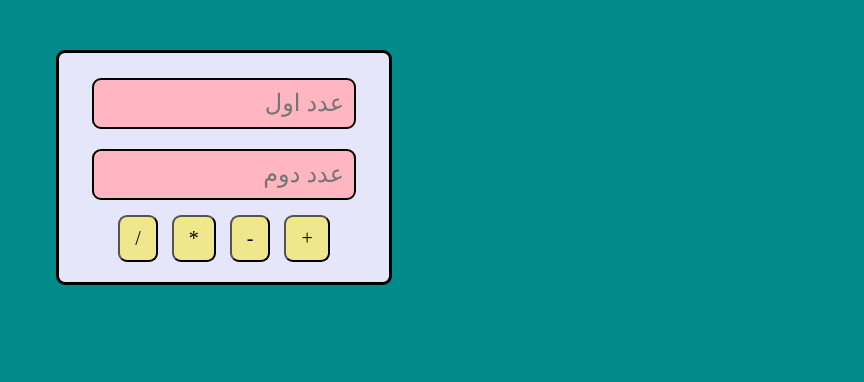
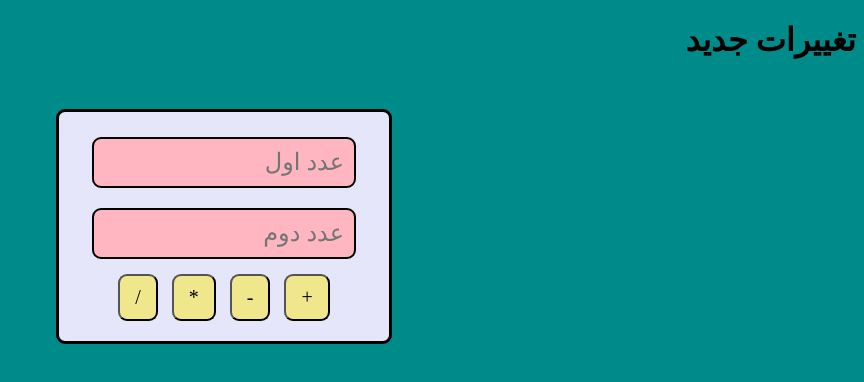
Before and after one commit to NazaninNasr/Helix, a plain HTML site: page Operators/index.html in a window 1280 px wide. Shown: the whole page, without its empty margins (416-1280 px from the left). Drawn offline with Linux system fonts and the light colour scheme.

Commit message:
add flie HTML

```diff
--- a/Operators/index.html
+++ b/Operators/index.html
@@ -7,6 +7,7 @@
     <link rel="stylesheet" href="css/style.css">
 </head>
 <body dir="rtl">
+    <h1>تغییرات جدید</h1>
     <div class="container">
         <input type="number" id="number1" placeholder="عدد اول">
         <input type="number" id="number2" placeholder="عدد دوم">
```
